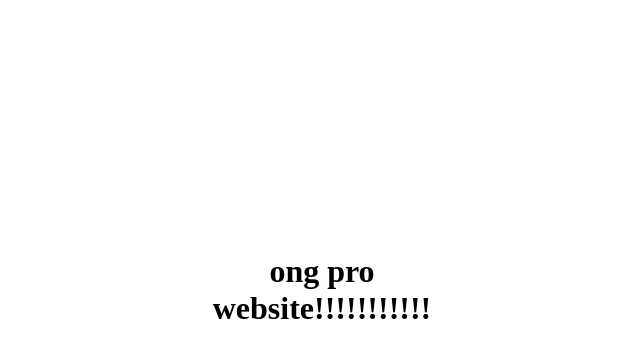
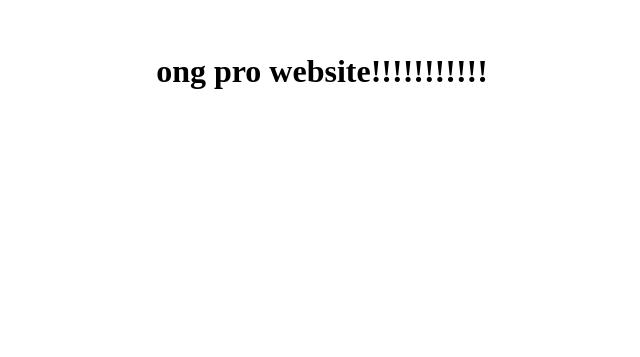
Before and after one commit to Xalieren/xalieren.github.io, a plain HTML site: page index.html in a window 1280 px wide. Shown: the part 255-612 px from the top of the page, without its empty margins (318-958 px from the left). Drawn offline with Linux system fonts and the light colour scheme.

Commit message:
index.html

```diff
--- a/index.html
+++ b/index.html
@@ -6,7 +6,11 @@
     <style>
       body {
         text-align: center;
-        padding: 500px;
+        padding: 300px;
+      }
+
+      h1:hover {
+        background-image: url(./ohio.png) width: 600px;
       }
     </style>
   </head>
```
